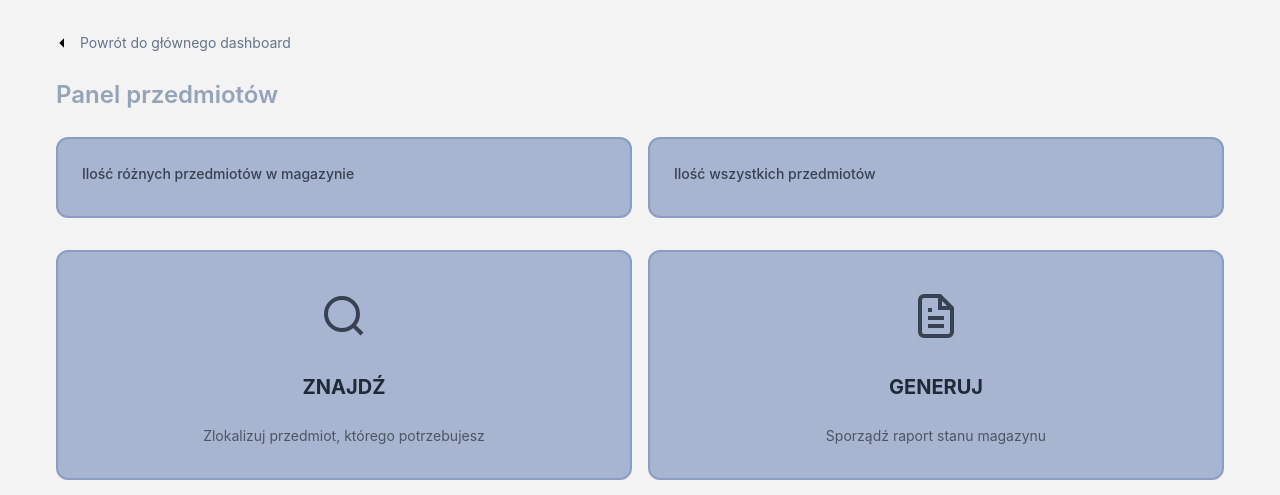
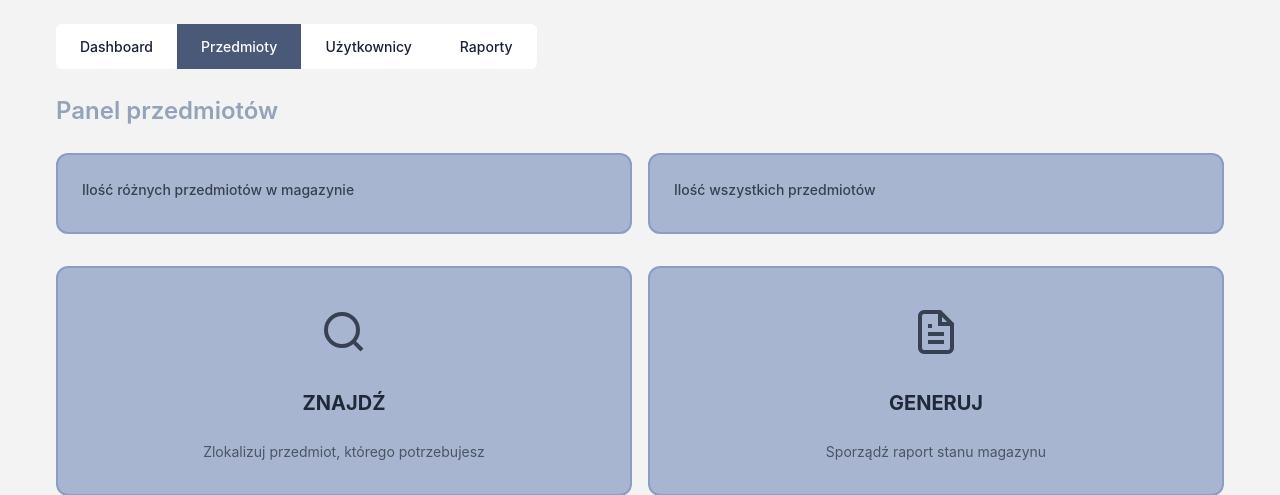
Before and after one commit to kacperMa25/In-ynieriaOprogramowania, a Flask app: template projekt/flaskr/templates/dashboard/products.html in a window 1280 px wide. Shown: the part 80-575 px from the top of the page. Run offline with Flask 3, Linux system fonts and the light colour scheme; the template is opened without the code that fills it, so the values that code supplies are empty.

Commit message:
Dodanie tabów do większości panelów dla ujednolicenia

```diff
--- a/projekt/flaskr/static/css/products.css
+++ b/projekt/flaskr/static/css/products.css
@@ -16,6 +16,37 @@
 
         h1, h2, h3, h4, h5, h6 {
             font-weight: 600;
+        }
+
+        .tabs {
+            display: flex;
+            margin-bottom: 1.5rem;
+            background-color: white;
+            border-radius: 0.375rem;
+            overflow: hidden;
+        }
+
+        .tab {
+            padding: 0.5rem 1rem;
+            cursor: pointer;
+            border: none;
+            background: none;
+            font-weight: 500;
+            text-decoration: none;
+            color: #1A2036;
+        }
+
+        .tab.active {
+            background-color: #4A5978;
+            color: white;
+        }
+
+        .tab:hover {
+            background-color: #F8FAFC;
+        }
+
+        .tab.active:hover {
+            background-color: #4A5978;
         }
 
         .container {
--- a/projekt/flaskr/templates/dashboard/products.html
+++ b/projekt/flaskr/templates/dashboard/products.html
@@ -7,13 +7,12 @@
 {% endblock %}
 
 {% block back_button %}
-<a href="{{ url_for('dashboard.index') }}" class="back-button">
-    <svg class="icon-sm" viewBox="0 0 24 24">
-        <path d="M19 12H5M12 19l-7-7 7-7"></path>
-    </svg>
-    Powrót do głównego dashboard
-</a>
-{% endblock %}
+<div class="tabs">
+    <a href="{{ url_for('dashboard.index') }}" class="tab">Dashboard</a>
+    <a href="{{ url_for('dashboard.products') }}" class="tab active">Przedmioty</a>
+    <a href="{{ url_for('dashboard.users') }}" class="tab">Użytkownicy</a>
+    <a href="#" class="tab">Raporty</a>
+</div>{% endblock %}
 
 {% block page_title %}
 <div class="page-title">
```
Also changed, not shown: projekt/flaskr/static/css/users.css (+31 -0 lines), projekt/flaskr/templates/dashboard/index.html (+7 -6 lines), projekt/flaskr/templates/dashboard/users.html (+6 -6 lines), projekt/instance/warehouse.sqlite.
